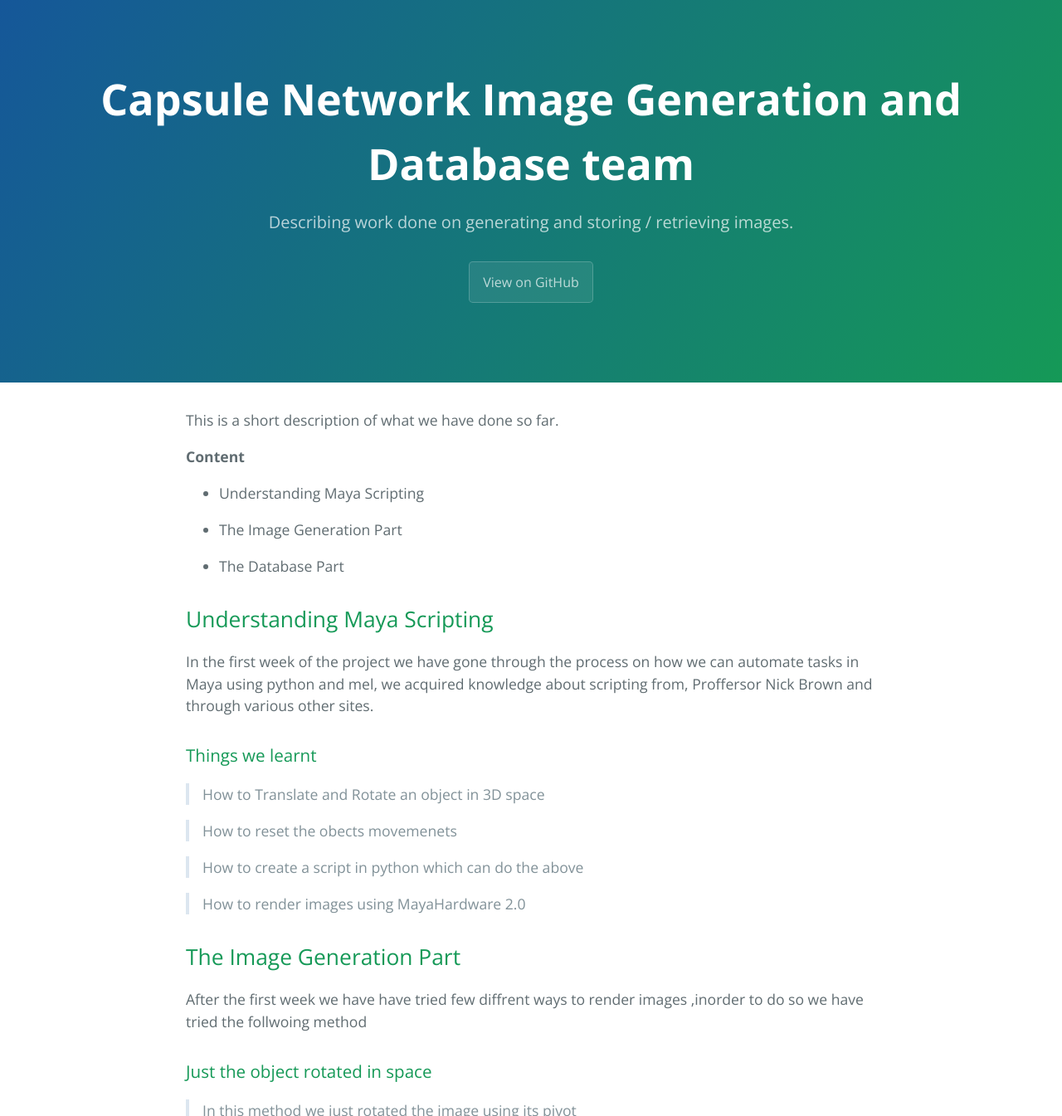
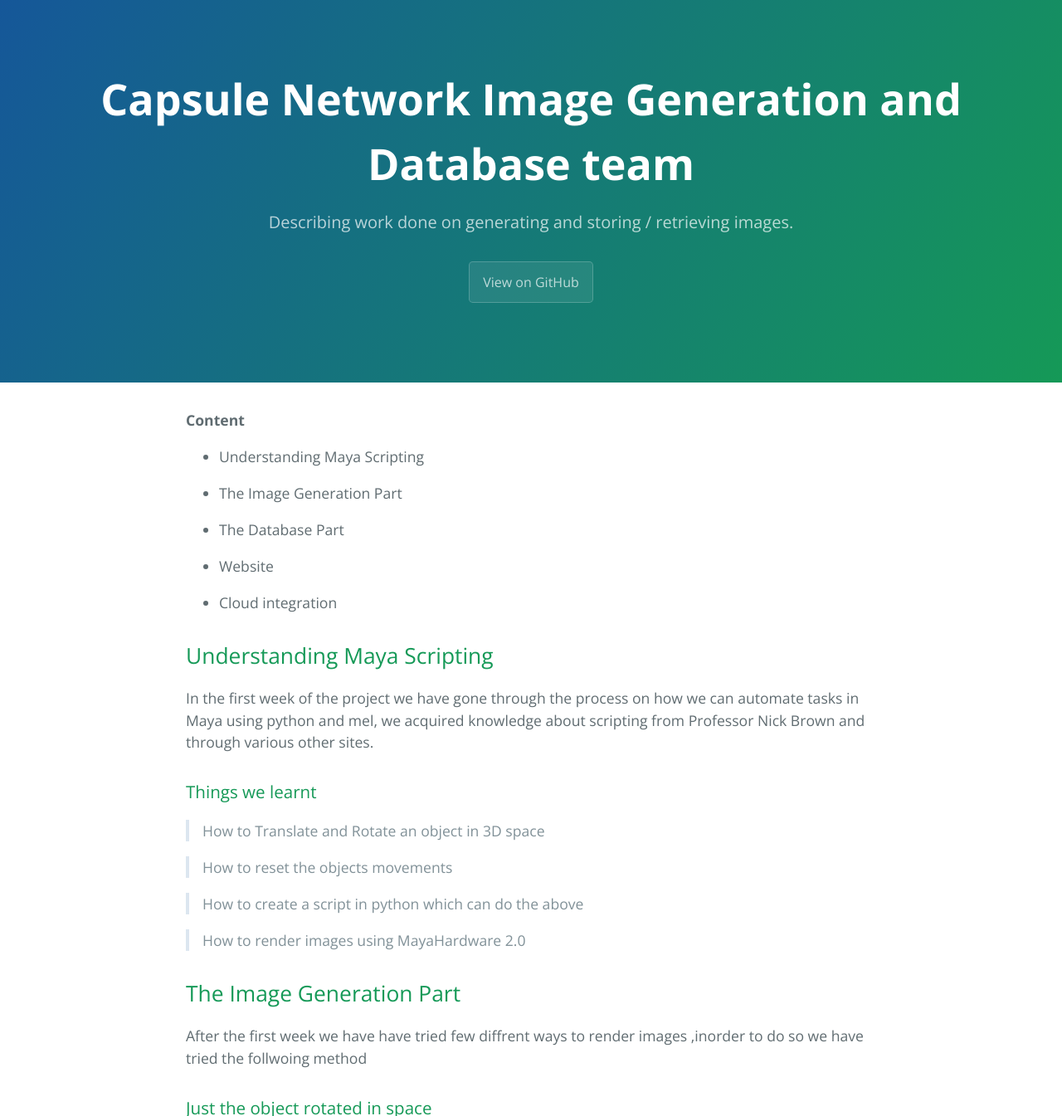
Before and after one commit to Sindhurakolli/DMDD_portfolio, a Jekyll site: the page built from index.md, in a window 1280 px wide and 1400 px high, cut to the strip 0-1345 px from the top of the window. Shown: the whole strip at 83% size. Built offline with Jekyll 4.4.1, drawn with Linux system fonts in a browser that asks for light colours.

Commit message:
Update index.md

```diff
--- a/index.md
+++ b/index.md
@@ -1,9 +1,6 @@
 ---
 layout: default
 ---
-
-
-This is a short description of what we have done so far.
 
 **Content**
 
@@ -13,17 +10,21 @@ This is a short description of what we have done so far.
 
 *   The Database Part
 
+*   Website
+
+*   Cloud integration
+
 
 
 ## Understanding Maya Scripting
 
-In the first week of the project we have gone through the process on how we can automate tasks in Maya using python and mel, we acquired knowledge about scripting from, Proffersor Nick Brown and through various other sites.
+In the first week of the project we have gone through the process on how we can automate tasks in Maya using python and mel, we acquired knowledge about scripting from Professor Nick Brown and through various other sites.
 
 ### Things we learnt
 
 > How to Translate and Rotate an object in 3D space
 
-> How to reset the obects movemenets
+> How to reset the objects movements
 
 > How to create a script in python which can do the above
 
```
